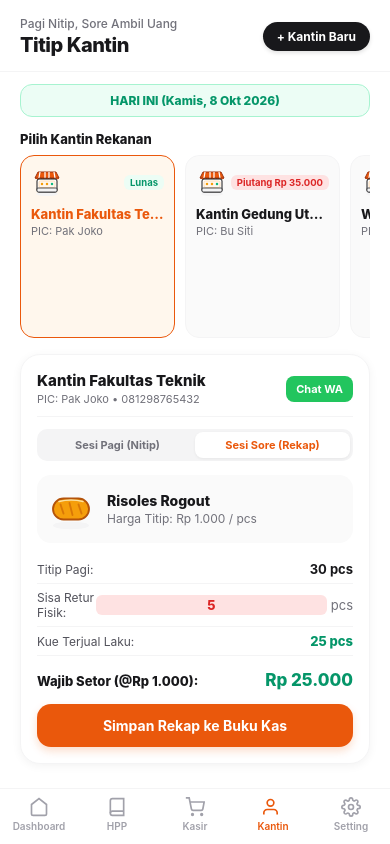
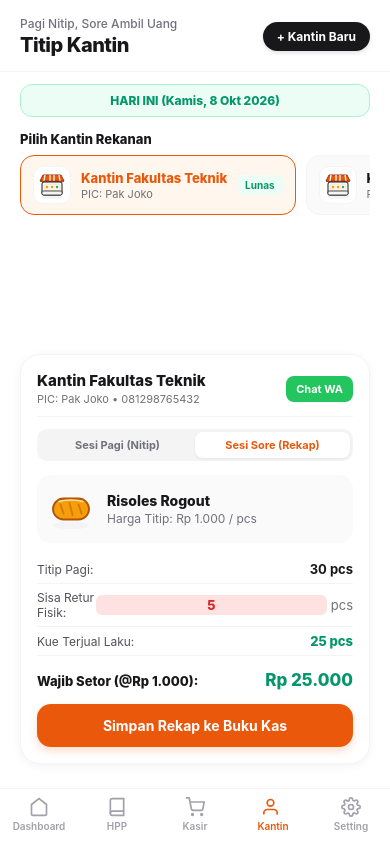
Before and after one commit to DarRahman/KantinBite, a React Native app: screen /Consignment in a window 390 px wide. Built offline with nearby package versions, Linux system fonts and the light colour scheme.

Commit message:
refactor(canteen): ubah pemilih kantin menjadi horizontal pill bar padat tanpa ruang kosong

```diff
--- a/src/screens/ConsignmentScreen.js
+++ b/src/screens/ConsignmentScreen.js
@@ -117,7 +117,7 @@ export const ConsignmentScreen = ({ route, navigation }) => {
           <Text style={styles.dateBarText}>HARI INI (Kamis, 8 Okt 2026)</Text>
         </View>
 
-        {/* DAFTAR KANTIN HORIZONTAL CARD COMPACT & PADAT */}
+        {/* DAFTAR KANTIN HORIZONTAL PILL BAR BERSIH & CEPER */}
         <Text style={styles.sectionTitle}>Pilih Kantin Rekanan</Text>
         <ScrollView horizontal showsHorizontalScrollIndicator={false} style={styles.canteenScroll}>
           {canteens.map((c) => {
@@ -125,25 +125,26 @@ export const ConsignmentScreen = ({ route, navigation }) => {
             return (
               <TouchableOpacity
                 key={c.id}
-                style={[styles.canteenCard, isSelected && styles.canteenCardActive]}
+                style={[styles.canteenPillBar, isSelected && styles.canteenPillBarActive]}
                 activeOpacity={0.8}
                 onPress={() => handleSelectCanteen(c.id)}
               >
-                <View style={styles.canteenTopRow}>
+                <View style={styles.canteenIconBox}>
                   <FoodVisual type="canteen_shop" size={32} />
-                  <View style={[styles.canteenDebtChip, c.debt > 0 ? styles.debtChipRed : styles.debtChipGreen]}>
-                    <Text style={[styles.canteenDebtText, c.debt > 0 ? styles.textRed : styles.textGreen]}>
-                      {c.debt > 0 ? `Piutang ${formatRupiah(c.debt)}` : 'Lunas'}
-                    </Text>
-                  </View>
                 </View>
-
-                <Text style={[styles.canteenCardName, isSelected && styles.textOrange]} numberOfLines={1}>
-                  {c.name}
-                </Text>
-                <Text style={styles.canteenCardPic} numberOfLines={1}>
-                  PIC: {c.pic}
-                </Text>
+                <View style={styles.canteenPillInfo}>
+                  <Text style={[styles.canteenPillName, isSelected && styles.textOrange]} numberOfLines={1}>
+                    {c.name}
+                  </Text>
+                  <Text style={styles.canteenPillPic} numberOfLines={1}>
+                    PIC: {c.pic}
+                  </Text>
+                </View>
+                <View style={[styles.canteenDebtChip, c.debt > 0 ? styles.debtChipRed : styles.debtChipGreen]}>
+                  <Text style={[styles.canteenDebtText, c.debt > 0 ? styles.textRed : styles.textGreen]}>
+                    {c.debt > 0 ? `Piutang: ${formatRupiah(c.debt)}` : 'Lunas'}
+                  </Text>
+                </View>
               </TouchableOpacity>
             );
           })}
@@ -332,39 +333,52 @@ const styles = StyleSheet.create({
   canteenScroll: {
     marginBottom: 16
   },
-  canteenCard: {
+  canteenPillBar: {
     backgroundColor: '#FAFAFA',
     borderRadius: 14,
-    padding: 10,
-    width: 155,
+    paddingVertical: 10,
+    paddingHorizontal: 12,
     marginRight: 10,
     borderWidth: 1.5,
-    borderColor: '#F4F4F5'
+    borderColor: '#F4F4F5',
+    flexDirection: 'row',
+    alignItems: 'center',
+    minWidth: 240,
+    alignSelf: 'flex-start'
   },
-  canteenCardActive: {
+  canteenPillBarActive: {
     backgroundColor: '#FFF7ED',
     borderColor: '#EA580C'
   },
-  canteenTopRow: {
-    flexDirection: 'row',
-    justifyContent: 'space-between',
+  canteenIconBox: {
+    width: 38,
+    height: 38,
+    borderRadius: 10,
+    backgroundColor: '#FFFFFF',
     alignItems: 'center',
-    marginBottom: 8
+    justifyContent: 'center',
+    marginRight: 10,
+    borderWidth: 1,
+    borderColor: '#F4F4F5'
   },
-  canteenCardName: {
+  canteenPillInfo: {
+    flex: 1,
+    marginRight: 10
+  },
+  canteenPillName: {
     fontSize: 13,
     fontWeight: '800',
-    color: '#18181B',
-    marginBottom: 2
+    color: '#18181B'
   },
-  canteenCardPic: {
+  canteenPillPic: {
     fontSize: 11,
-    color: '#71717A'
+    color: '#71717A',
+    marginTop: 1
   },
   canteenDebtChip: {
-    borderRadius: 6,
-    paddingVertical: 2,
-    paddingHorizontal: 6
+    borderRadius: 8,
+    paddingVertical: 4,
+    paddingHorizontal: 8
   },
   debtChipRed: {
     backgroundColor: '#FEE2E2'
@@ -373,7 +387,7 @@ const styles = StyleSheet.create({
     backgroundColor: '#ECFDF5'
   },
   canteenDebtText: {
-    fontSize: 9.5,
+    fontSize: 10,
     fontWeight: '700'
   },
   lapakCard: {
```
